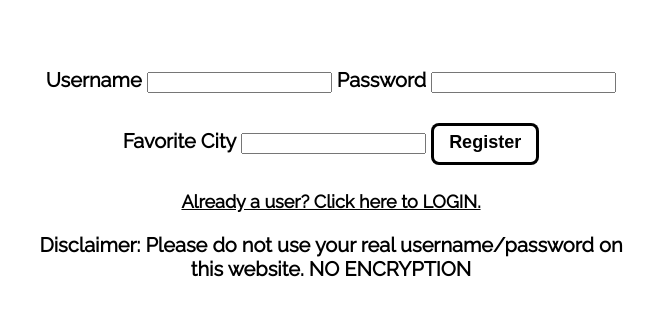
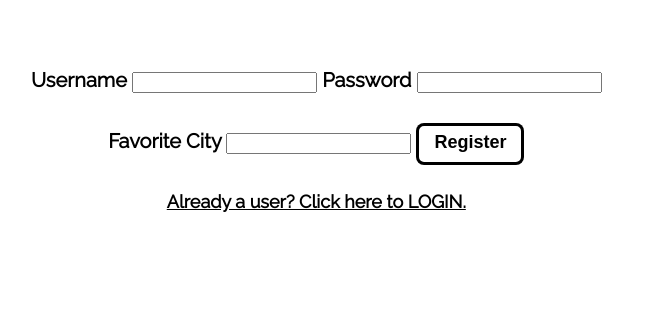
Before and after one commit to TrixieI/hackathon-2, a website: page public/registration.html in a window 1280 px wide. Shown: the part 247-562 px from the top of the page, without its empty margins (309-963 px from the left). Drawn offline with Linux system fonts and the light colour scheme.

Commit message:
removed disclaimer

```diff
--- a/public/registration.html
+++ b/public/registration.html
@@ -21,7 +21,6 @@
 			<br>
 
 			<a class="link" href="/">Already a user? Click here to LOGIN.</a>
-			<p>Disclaimer: Please do not use your real username/password on this website. NO ENCRYPTION</p>
 		</form>
 
 	</div>
```
